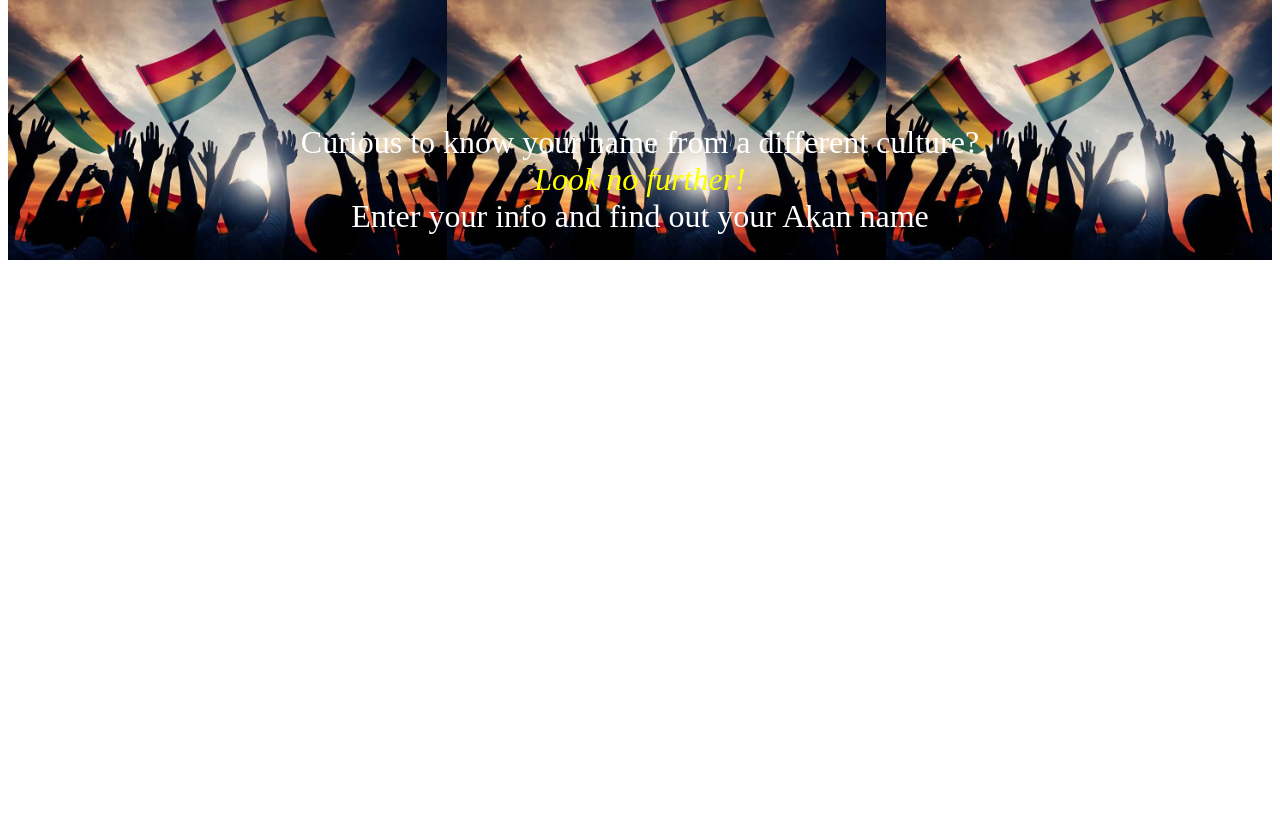
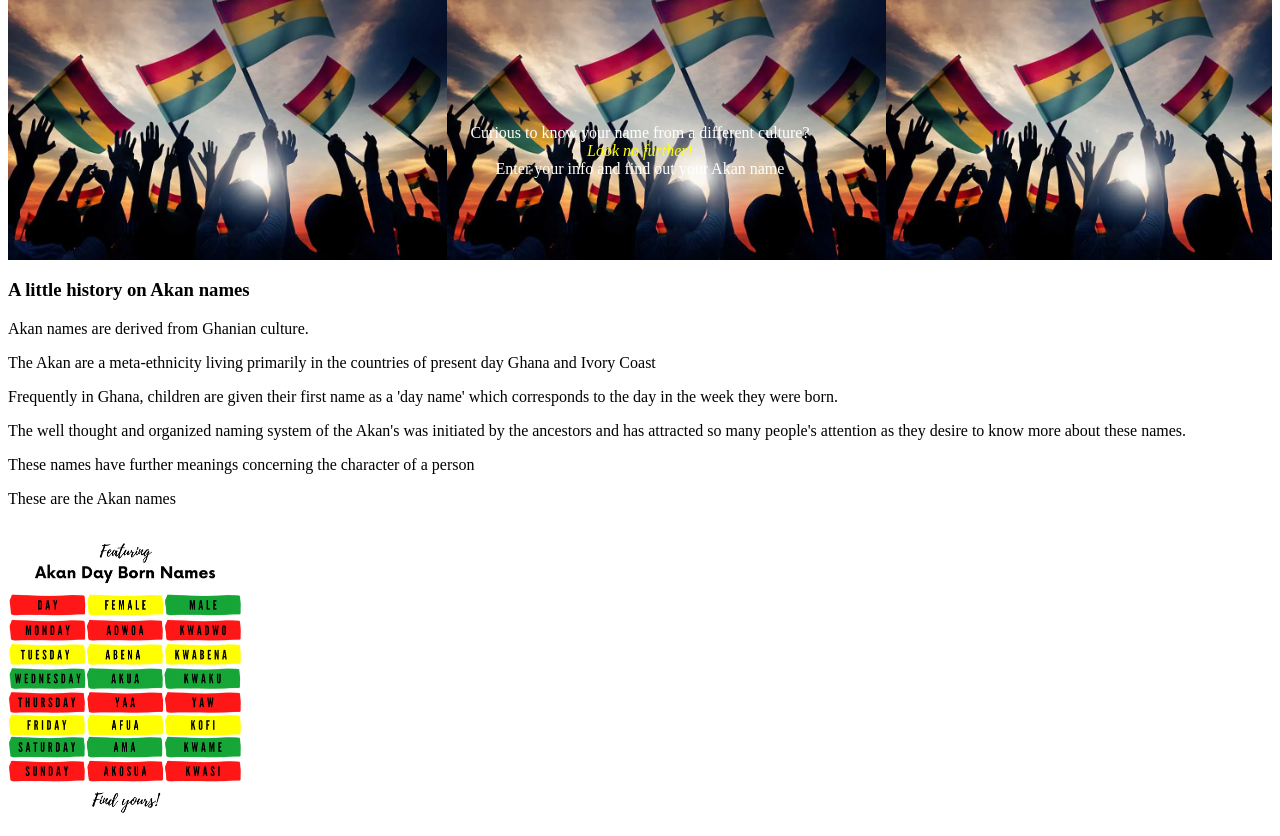
Before and after one commit to Ngima-Muraguri/akanNames, a plain HTML site: page Index.html in a window 1280 px wide. Shown: the part 61-897 px from the top of the page. Before the commit the page ends 800 px from the top, so only its background shows below. Drawn offline with Linux system fonts and the light colour scheme.

Commit message:
added history

```diff
--- a/Index.html
+++ b/Index.html
@@ -19,6 +19,21 @@
         </div>
 
     </div>
+    <!-- end of home part -->
+
+    <!-- beginning of history -->
+
+    <div class="history">
+        <h3 class="name">A little history on Akan names</h3>
+
+        <p class="little">Akan names are derived from Ghanian culture. </p>
+        <p class="litte">The Akan are a meta-ethnicity living primarily in the countries of present day Ghana and Ivory Coast</p>
+        <p class="little">Frequently in Ghana, children are given their first name as a 'day name' which corresponds to the day in the week they were born.</p>
+        <p class="little">The well thought and organized naming system of the Akan's was initiated by the ancestors and has attracted so many people's attention as they desire to know more about these names.</p>
+        <p class="little">These names have further meanings concerning the character of a person</p>
+        <p>These are the Akan names</p>
+        <img src="Images/akandaynames.png" class="table" alt="">
+    </div>
 
 </body>
 </html>
--- a/index.css
+++ b/index.css
@@ -16,5 +16,7 @@ font-family: racing sans one;
 .para{
     color: white;
     margin: 10%;
-    font-size:xx-large;
 }
+.table{
+    height: 300px;
+}
```
Also changed, not shown: Images/akandaynames.png (added).
